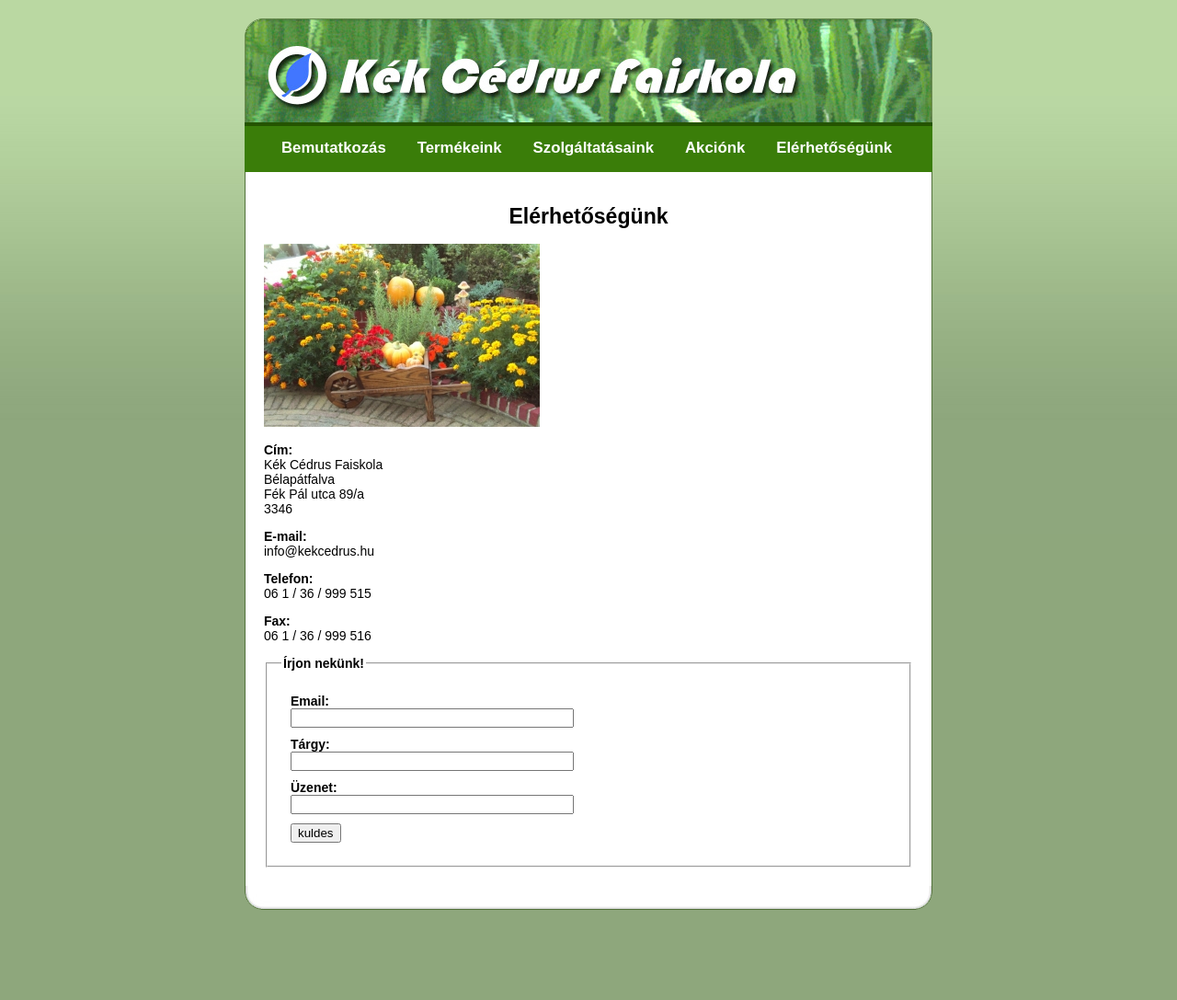
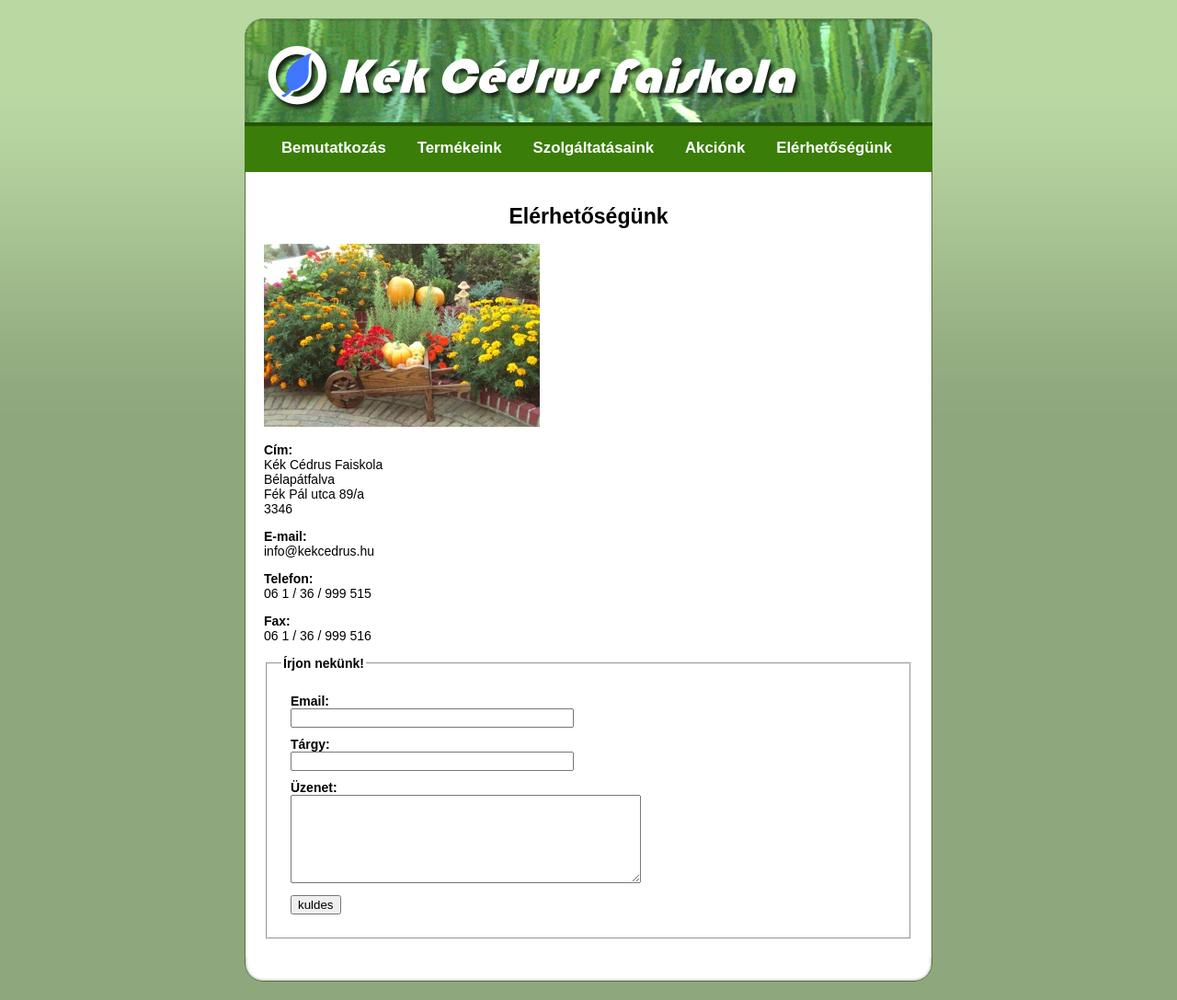
Before and after one commit to kissmilan91/ecdl15, a plain HTML site: page elerhetosegunk.html in a window 1280 px wide. Shown: the whole page at 92% size. Before the commit the page ends 1009 px from the top, so only its background shows below. Drawn offline with Linux system fonts and the light colour scheme.

Commit message:
10. feladat

```diff
--- a/elerhetosegunk.html
+++ b/elerhetosegunk.html
@@ -45,7 +45,7 @@
                 </div>
                 <div>
                     Üzenet:<br>
-                    <input type="text" name="uzenet">
+                    <textarea name="uzenet" id="textarea" cols="45" rows="6"></textarea>
                 </div>
                 <div>
                     <input type="button" name="kuldes" value="kuldes">
```
